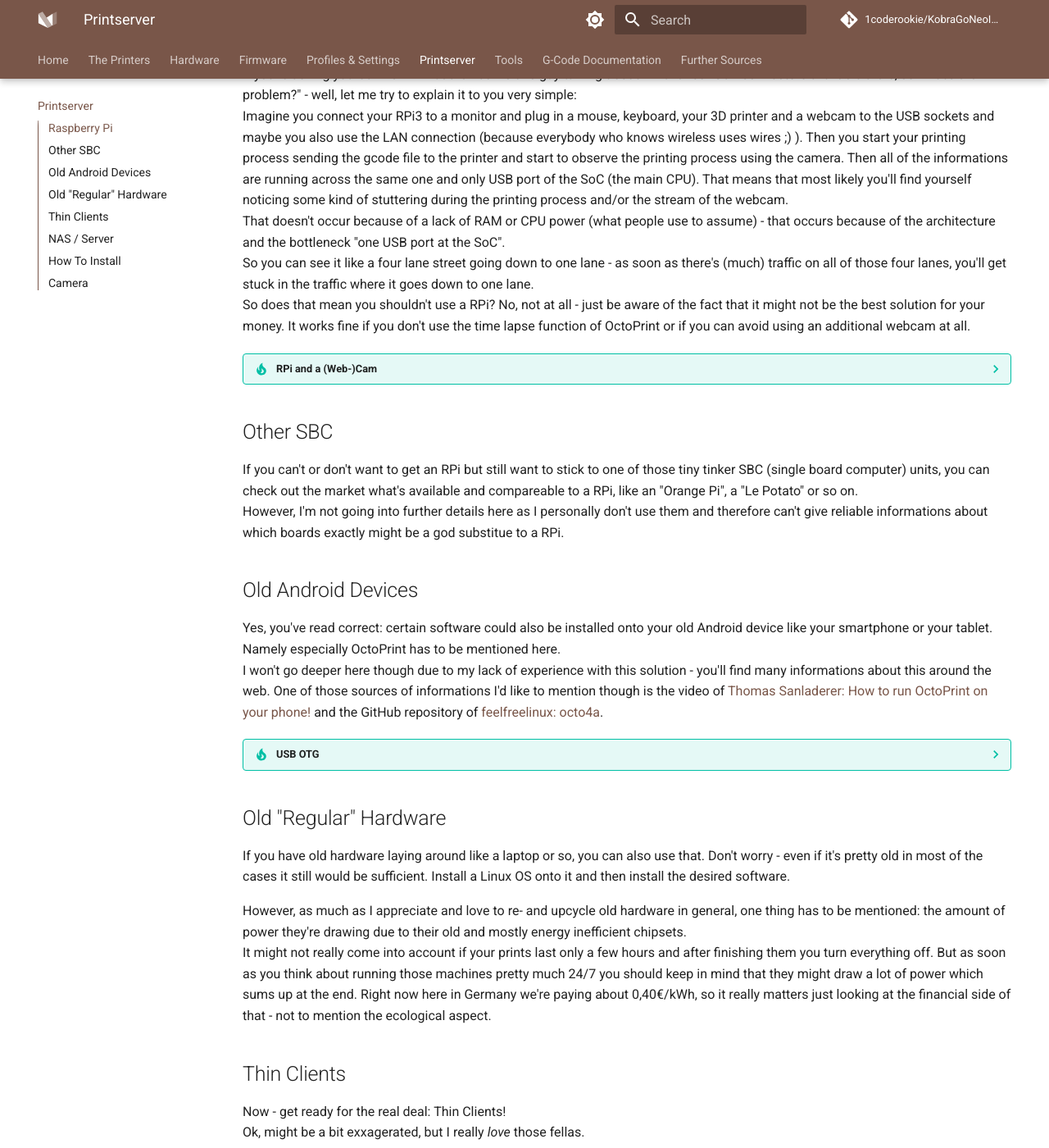
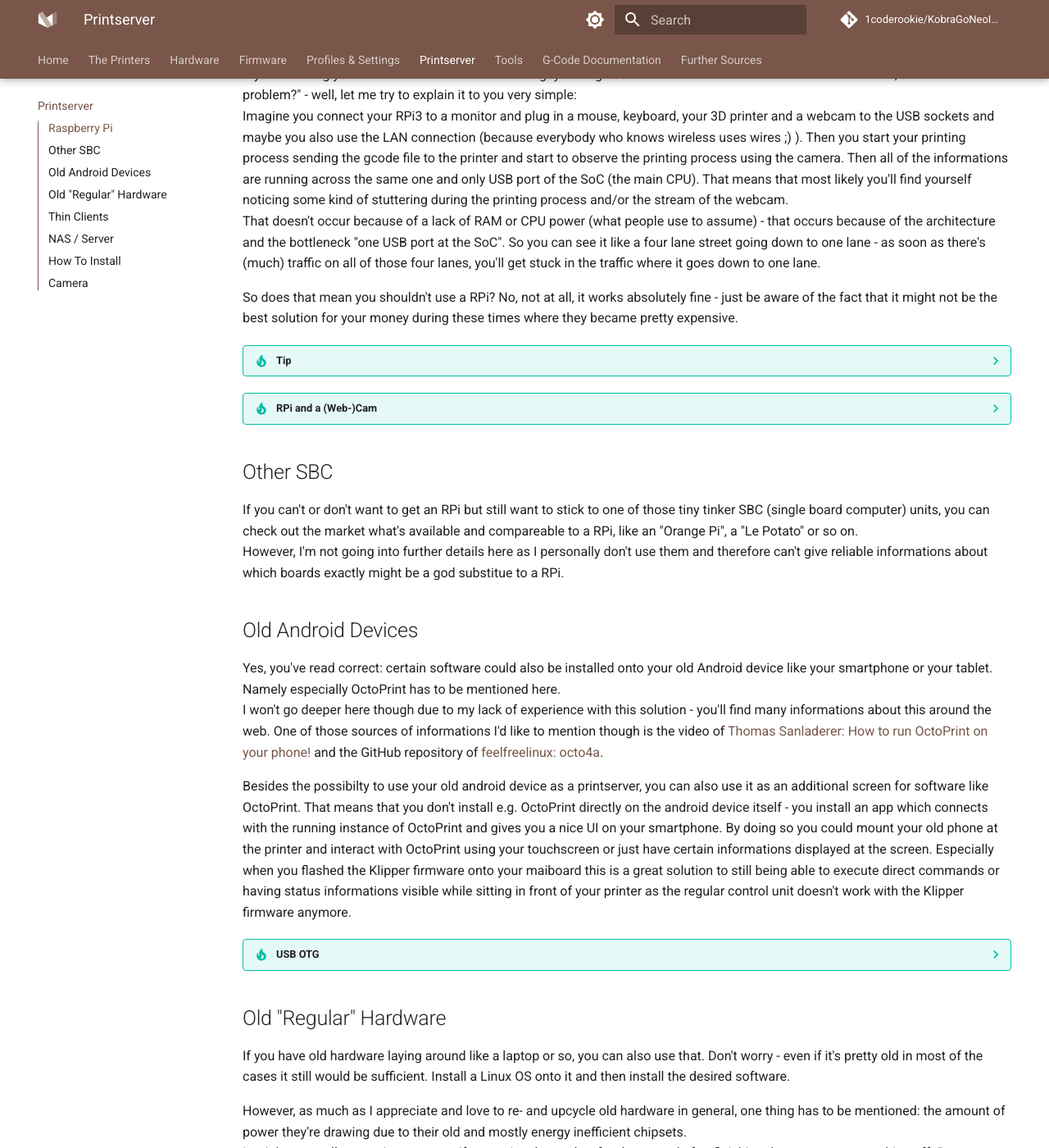
Before and after one commit to 1coderookie/KobraGoNeoInsights, an MkDocs documentation site: the page built from docs/printserver.md, in a window 1280 px wide and 1400 px high, scrolled down 903 px. Shown: the whole window at 82% size. Built offline with MkDocs 1.6.1 and Material for MkDocs 9.7.7, drawn with Linux system fonts in a browser that asks for light colours; comment, search, counter and statistics services are not loaded.

Commit message:
Update printserver.md

```diff
--- a/docs/printserver.md
+++ b/docs/printserver.md
@@ -19,9 +19,14 @@
 
 If you're asking yourself now "What the heck is this guy talking about - I have four USB connectors available there, so what's the problem?" - well, let me try to explain it to you very simple:
 Imagine you connect your RPi3 to a monitor and plug in a mouse, keyboard, your 3D printer and a webcam to the USB sockets and maybe you also use the LAN connection (because everybody who knows wireless uses wires ;) ). Then you start your printing process sending the gcode file to the printer and start to observe the printing process using the camera. Then all of the informations are running across the same one and only USB port of the SoC (the main CPU). That means that most likely you'll find yourself noticing some kind of stuttering during the printing process and/or the stream of the webcam.
-That doesn't occur because of a lack of RAM or CPU power (what people use to assume) - that occurs because of the architecture and the bottleneck "one USB port at the SoC".
-So you can see it like a four lane street going down to one lane - as soon as there's (much) traffic on all of those four lanes, you'll get stuck in the traffic where it goes down to one lane.
-So does that mean you shouldn't use a RPi? No, not at all - just be aware of the fact that it might not be the best solution for your money. It works fine if you don't use the time lapse function of OctoPrint or if you can avoid using an additional webcam at all.
+That doesn't occur because of a lack of RAM or CPU power (what people use to assume) - that occurs because of the architecture and the bottleneck "one USB port at the SoC". So you can see it like a four lane street going down to one lane - as soon as there's (much) traffic on all of those four lanes, you'll get stuck in the traffic where it goes down to one lane.
+
+So does that mean you shouldn't use a RPi? No, not at all, it works absolutely fine - just be aware of the fact that it might not be the best solution for your money during these times where they became pretty expensive.
+
+??? tip RPi and Touchscreen
+
+    If you're using a RPi, you can add a touchscreen to it and install an additional software like [OctoDash](https://github.com/UnchartedBull/OctoDash) which gives you a nice clean UI for OctoPrint optimized for small screens. It allows you to display certain status informations and makes it possible to interact with OctoPrint directly using the touchscreen.
+    Especially when you're using the Klipper firmware instead of the stock firmware this a great solution to still be able to monitor and control your printer while you're sitting in front of it as the regular control unit of your printer doesn't work with Klipper anymore.
 
 ??? tip "RPi and a (Web-)Cam"
 
@@ -40,6 +45,8 @@
 ## Old Android Devices
 Yes, you've read correct: certain software could also be installed onto your old Android device like your smartphone or your tablet. Namely especially OctoPrint has to be mentioned here.
 I won't go deeper here though due to my lack of experience with this solution - you'll find many informations about this around the web. One of those sources of informations I'd like to mention though is the video of [Thomas Sanladerer: How to run OctoPrint on your phone!](https://www.youtube.com/watch?v=74xdib_-X38) and the GitHub repository of [feelfreelinux: octo4a](https://github.com/feelfreelinux/octo4a).
+
+Besides the possibilty to use your old android device as a printserver, you can also use it as an additional screen for software like OctoPrint. That means that you don't install e.g. OctoPrint directly on the android device itself - you install an app which connects with the running instance of OctoPrint and gives you a nice UI on your smartphone. By doing so you could mount your old phone at the printer and interact with OctoPrint using your touchscreen or just have certain informations displayed at the screen. Especially when you flashed the Klipper firmware onto your maiboard this is a great solution to still being able to execute direct commands or having status informations visible while sitting in front of your printer as the regular control unit doesn't work with the Klipper firmware anymore.
 
 ??? tip "USB OTG"
 
```
